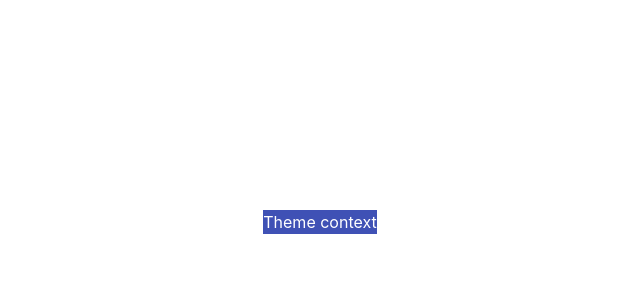
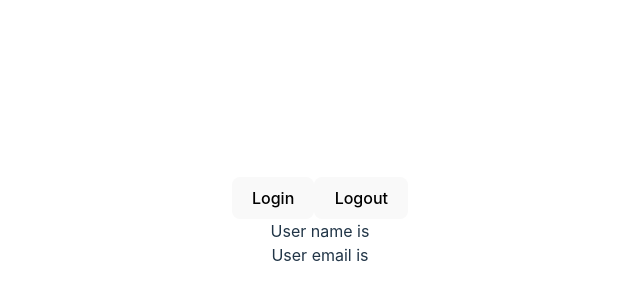
Before and after one commit to tvviem/vite-react-ts-learn, a React (Vite) app: page / in a window 1280 px wide. Shown: the part 178-478 px from the top of the page, without its empty margins (320-960 px from the left). Built offline with nearby package versions, Linux system fonts and the light colour scheme.

Commit message:
8-1 - useContext for Login and logout user

```diff
--- a/src/App.tsx
+++ b/src/App.tsx
@@ -1,15 +1,14 @@
-import { ThemeContextProvider } from './components/context/ThemeContext';
-import { Box } from './components/context/Box';
 import './App.css';
+import { UserContextProvider } from './components/context/UserContext';
+import { User } from './components/context/User';
 
 function App() {
   return (
     <div className="App">
-      {/* Step 3: Wrap ThemeContextProvider around Box */}
-      <ThemeContextProvider>
-        {/* As the children props */}
-        <Box />
-      </ThemeContextProvider>
+      {/* Step 4: wrap User component inside context provider */}
+      <UserContextProvider>
+        <User />
+      </UserContextProvider>
     </div>
   );
 }
--- /dev/null
+++ b/src/components/context/User.tsx
@@ -0,0 +1,21 @@
+// Step 5: using context
+import { useContext } from 'react';
+import { UserContext } from './UserContext';
+
+export const User = () => {
+  const userContext = useContext(UserContext);
+  const handleLogin = () => {
+    userContext.setUser({ name: 'ViemTrieu', email: 'aca@ac.com' });
+  };
+  const handleLogout = () => {
+    userContext.setUser(null);
+  };
+  return (
+    <div>
+      <button onClick={handleLogin}>Login</button>
+      <button onClick={handleLogout}>Logout</button>
+      <div>User name is {userContext.user?.name}</div>
+      <div>User email is {userContext.user?.email} </div>
+    </div>
+  );
+};
--- /dev/null
+++ b/src/components/context/UserContext.tsx
@@ -0,0 +1,26 @@
+import { useState, createContext } from 'react';
+
+export type AuthUser = {
+  name: string;
+  email: string;
+};
+// Step 3: specify the type for our context
+type UserContextType = {
+  user: AuthUser | null;
+  setUser: React.Dispatch<React.SetStateAction<AuthUser | null>>;
+};
+// Step 2: create component provides the user context value
+type UserContextProviderProps = {
+  children: React.ReactNode;
+};
+
+// Step 1: create a new context
+export const UserContext = createContext({} as UserContextType);
+export const UserContextProvider = ({ children }: UserContextProviderProps) => {
+  const [user, setUser] = useState<AuthUser | null>(null);
+  return (
+    <UserContext.Provider value={{ user, setUser }}>
+      {children}
+    </UserContext.Provider>
+  );
+};
```
